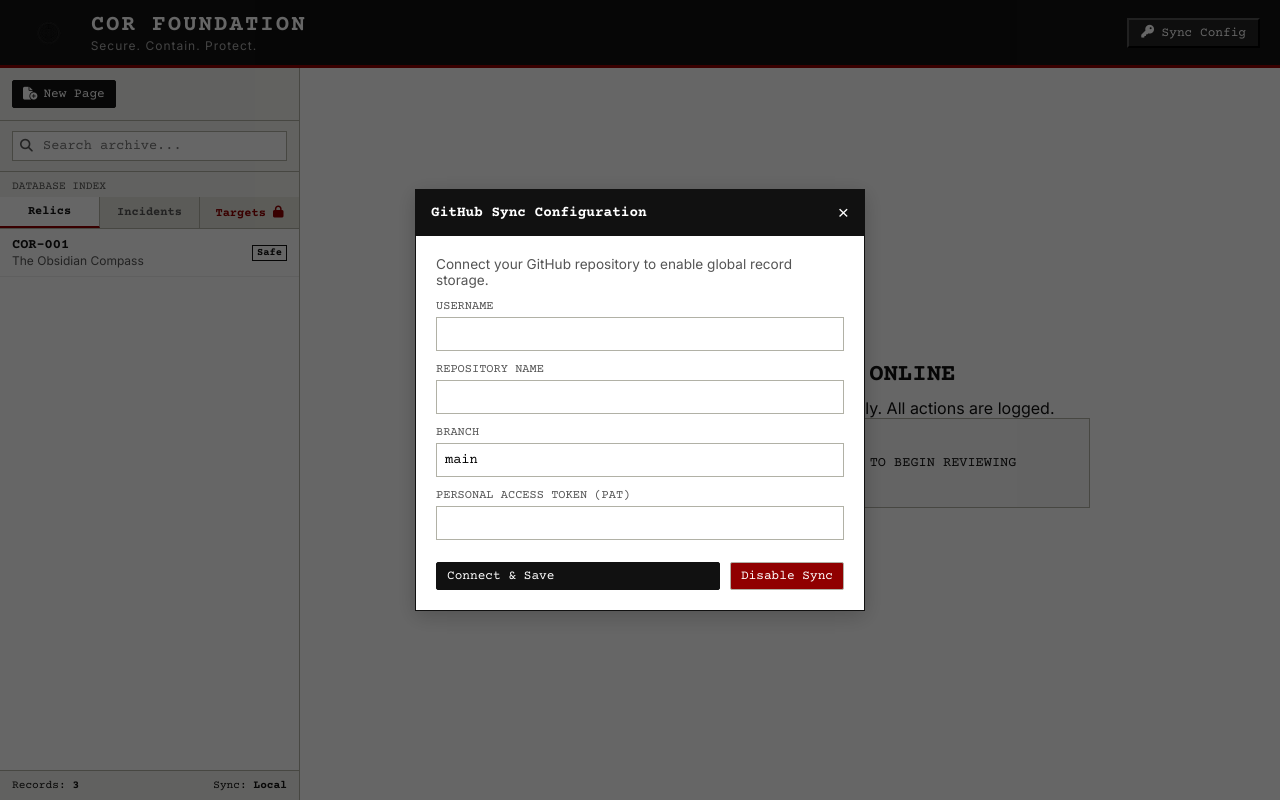
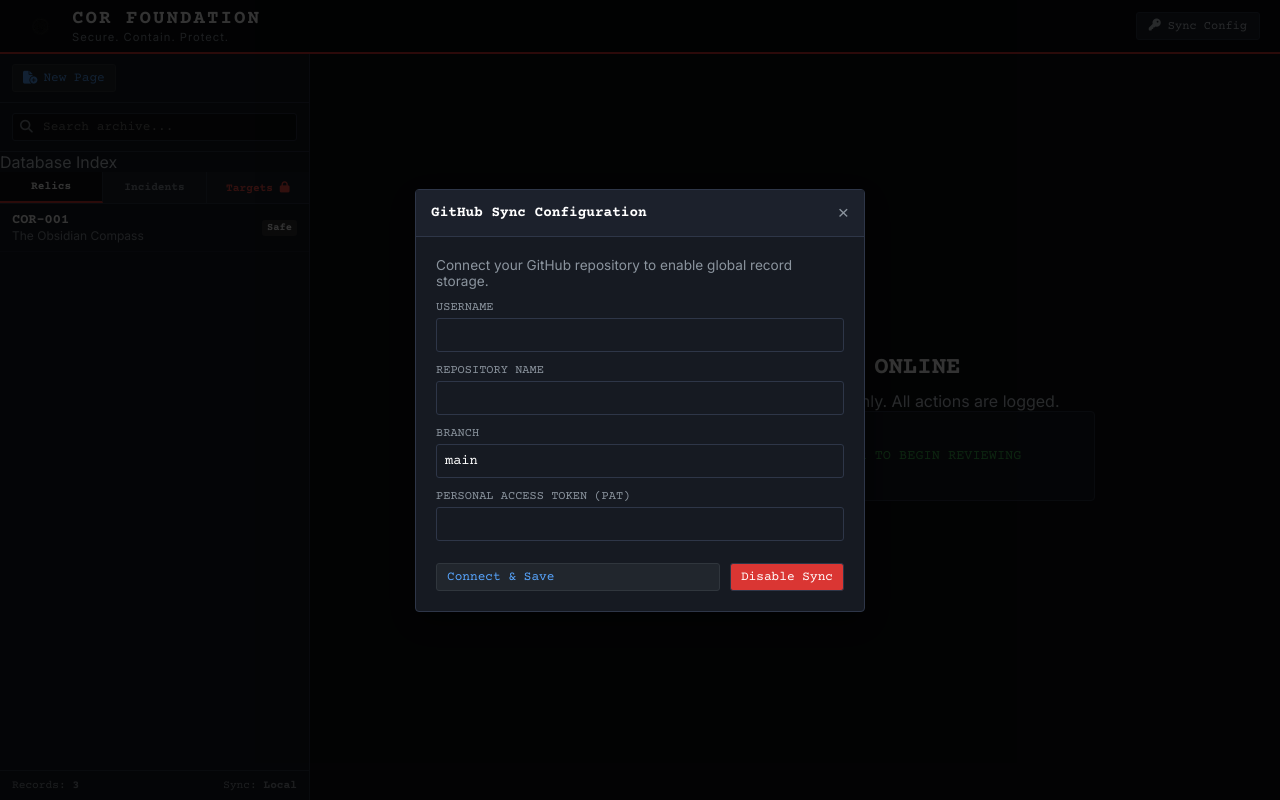
Before and after one commit to drumplex/drumplex.github.io, a plain HTML site: page index.html in a window 1280 px wide. Both pictures are taken after a click on the button "Sync Config". Drawn offline with nearby package versions, Linux system fonts and the light colour scheme.

Commit message:
Update style.css

```diff
--- a/style.css
+++ b/style.css
@@ -1,11 +1,11 @@
 :root {
-    --bg-primary: #ffffff;
-    --bg-secondary: #f4f4f0;
-    --bg-card: #e9e9e3;
-    --border-color: #b1b1a6;
-    --text-main: #111111;
-    --text-muted: #555555;
-    --accent-red: #900000;
+    --bg-primary: #0d0f12;
+    --bg-secondary: #161a22;
+    --bg-card: #1c212c;
+    --border-color: #2e3648;
+    --text-main: #c9d1d9;
+    --text-muted: #8b949e;
+    --accent-red: #da3633;
     --font-mono: 'Courier Prime', monospace;
     --font-sans: 'Inter', sans-serif;
 }
@@ -28,10 +28,10 @@ body {
 
 /* SCP Top Header */
 #scp-top-header {
-    background: #111;
+    background: #090b0e;
     color: #fff;
-    border-bottom: 3px solid var(--accent-red);
-    padding: 10px 20px;
+    border-bottom: 2px solid var(--accent-red);
+    padding: 8px 20px;
 }
 
 .header-content {
@@ -43,38 +43,43 @@ body {
 .logo-title-area {
     display: flex;
     align-items: center;
-    gap: 15px;
+    gap: 12px;
 }
 
 #site-logo {
-    height: 45px;
-    width: auto;
+    max-height: 40px;
+    max-width: 40px;
+    object-fit: contain;
+    border-radius: 4px;
 }
 
 .site-title-text h1 {
     font-family: var(--font-mono);
-    font-size: 1.4rem;
+    font-size: 1.2rem;
     letter-spacing: 2px;
+    color: #fff;
 }
 
 .site-title-text p {
-    font-size: 0.75rem;
-    color: #aaa;
+    font-size: 0.7rem;
+    color: var(--text-muted);
     letter-spacing: 1px;
 }
 
 .scp-top-btn {
-    background: #222;
-    border: 1px solid #44,4,4;
-    color: #fff;
+    background: var(--bg-card);
+    border: 1px solid var(--border-color);
+    color: var(--text-main);
     padding: 6px 12px;
     font-family: var(--font-mono);
-    font-size: 0.8rem;
+    font-size: 0.75rem;
     cursor: pointer;
+    border-radius: 3px;
 }
 
 .scp-top-btn:hover {
     background: var(--accent-red);
+    color: #fff;
 }
 
 #app-container {
@@ -85,7 +90,7 @@ body {
 
 /* Sidebar */
 #sidebar {
-    width: 300px;
+    width: 310px;
     background-color: var(--bg-secondary);
     border-right: 1px solid var(--border-color);
     display: flex;
@@ -93,16 +98,16 @@ body {
 }
 
 .sidebar-actions {
-    padding: 12px;
+    padding: 10px 12px;
     border-bottom: 1px solid var(--border-color);
 }
 
 .scp-btn {
-    background-color: #fff;
+    background-color: var(--bg-card);
     border: 1px solid var(--border-color);
     color: var(--text-main);
     padding: 6px 10px;
-    border-radius: 2px;
+    border-radius: 3px;
     cursor: pointer;
     font-family: var(--font-mono);
     font-size: 0.8rem;
@@ -112,18 +117,20 @@ body {
 }
 
 .scp-btn:hover {
-    background-color: #e2e2dc;
+    background-color: var(--border-color);
+    color: #fff;
 }
 
 .scp-btn.primary {
-    background-color: #111;
-    color: #fff;
-    border-color: #111;
+    background-color: #21262d;
+    color: #58a6ff;
+    border-color: #30363d;
     flex: 1;
 }
 
 .scp-btn.primary:hover {
-    background-color: var(--accent-red);
+    background-color: #1f6feb;
+    color: #fff;
 }
 
 .scp-btn.danger {
@@ -148,26 +155,20 @@ body {
 
 .search-box input {
     width: 100%;
-    background: #fff;
+    background: var(--bg-primary);
     border: 1px solid var(--border-color);
+    color: var(--text-main);
     padding: 6px 10px 6px 30px;
     font-family: var(--font-mono);
-    font-size: 0.85rem;
+    font-size: 0.8rem;
+    border-radius: 3px;
 }
 
 /* Category Tabs */
-.nav-section-title {
-    padding: 8px 12px 4px 12px;
-    font-family: var(--font-mono);
-    font-size: 0.7rem;
-    text-transform: uppercase;
-    color: var(--text-muted);
-}
-
 .category-tabs {
     display: flex;
     border-bottom: 1px solid var(--border-color);
-    background: #e5e5dc;
+    background: var(--bg-card);
 }
 
 .cat-tab {
@@ -176,7 +177,7 @@ body {
     border: none;
     padding: 8px 4px;
     font-family: var(--font-mono);
-    font-size: 0.75rem;
+    font-size: 0.7rem;
     font-weight: bold;
     cursor: pointer;
     text-align: center;
@@ -189,25 +190,24 @@ body {
 }
 
 .cat-tab.active {
-    background: #fff;
-    color: var(--text-main);
+    background: var(--bg-primary);
+    color: #fff;
     border-bottom: 2px solid var(--accent-red);
 }
 
 .cat-tab.locked {
-    color: var(--accent-red);
+    color: #f85149;
 }
 
 .relic-list {
     list-style: none;
     overflow-y: auto;
     flex: 1;
-    background: #fff;
 }
 
 .relic-item {
     padding: 8px 12px;
-    border-bottom: 1px solid #eee;
+    border-bottom: 1px solid rgba(46, 54, 72, 0.4);
     cursor: pointer;
     display: flex;
     justify-content: space-between;
@@ -215,17 +215,18 @@ body {
 }
 
 .relic-item:hover {
-    background-color: #f7f7f5;
+    background-color: rgba(255,255,255,0.03);
 }
 
 .relic-item.active {
-    background-color: #eaeae5;
-    border-left: 3px solid var(--accent-red);
+    background-color: rgba(88, 166, 255, 0.1);
+    border-left: 3px solid #58a6ff;
 }
 
 .r-id {
     font-family: var(--font-mono);
     font-weight: bold;
+    color: #fff;
     font-size: 0.85rem;
 }
 
@@ -237,11 +238,16 @@ body {
 .class-badge {
     font-family: var(--font-mono);
     font-size: 0.65rem;
-    padding: 1px 4px;
-    border: 1px solid #111;
-    background: #fff;
+    padding: 2px 5px;
+    border-radius: 3px;
     font-weight: bold;
+    background: #333;
+    color: #fff;
 }
+
+.class-safe { background: #238636; }
+.class-euclid { background: #9e6a03; }
+.class-keter { background: #da3633; }
 
 .sidebar-footer {
     padding: 8px 12px;
@@ -249,6 +255,7 @@ body {
     font-size: 0.7rem;
     font-family: var(--font-mono);
     background: var(--bg-secondary);
+    color: var(--text-muted);
 }
 
 .site-stats {
@@ -282,34 +289,37 @@ body {
 
 .terminal-welcome h2 {
     font-family: var(--font-mono);
+    color: #fff;
     margin-bottom: 10px;
 }
 
 .terminal-box {
-    background: #f9f9f9;
+    background: var(--bg-secondary);
     border: 1px solid var(--border-color);
     padding: 20px;
     text-align: left;
     font-family: var(--font-mono);
     font-size: 0.85rem;
+    color: #3fb950;
+    border-radius: 4px;
 }
 
 /* SCP Document Paper Style */
 .scp-document {
-    background-color: #ffffff;
+    background-color: #f4f4f0;
     color: #111;
     font-family: 'Times New Roman', Times, serif;
     padding: 40px;
-    border: 1px solid var(--border-color);
+    border-radius: 4px;
     max-width: 800px;
     margin: 0 auto 40px auto;
     line-height: 1.6;
-    box-shadow: 0 2px 10px rgba(0,0,0,0.05);
+    box-shadow: 0 4px 20px rgba(0,0,0,0.5);
 }
 
 .scp-document h1, .scp-document h2 {
     font-family: 'Times New Roman', serif;
-    border-bottom: 1px solid #111;
+    border-bottom: 1px solid #ccc;
     padding-bottom: 4px;
     margin-bottom: 15px;
 }
@@ -339,9 +349,10 @@ body {
     max-width: 500px;
     margin: auto;
     text-align: center;
-    border: 2px dashed var(--accent-red);
+    border: 1px solid var(--border-color);
     padding: 40px;
-    background: #fffdfd;
+    background: var(--bg-secondary);
+    border-radius: 6px;
 }
 
 .locked-icon {
@@ -352,12 +363,12 @@ body {
 
 .locked-container h2 {
     font-family: var(--font-mono);
-    color: var(--accent-red);
+    color: #fff;
     margin-bottom: 10px;
 }
 
 .locked-container p {
-    font-size: 0.9rem;
+    font-size: 0.85rem;
     color: var(--text-muted);
 }
 
@@ -371,6 +382,7 @@ body {
 
 .editor-header h2 {
     font-family: var(--font-mono);
+    color: #fff;
 }
 
 .editor-grid {
@@ -398,11 +410,13 @@ body {
 }
 
 .form-group input, .form-group select {
-    background: #fff;
+    background: var(--bg-secondary);
     border: 1px solid var(--border-color);
+    color: #fff;
     padding: 8px;
     font-family: var(--font-mono);
     font-size: 0.85rem;
+    border-radius: 3px;
 }
 
 .editor-layout {
@@ -420,12 +434,14 @@ body {
 
 .editor-pane textarea {
     flex: 1;
-    background: #fff;
+    background: var(--bg-secondary);
     border: 1px solid var(--border-color);
+    color: #fff;
     padding: 12px;
     font-family: var(--font-mono);
     font-size: 0.85rem;
     resize: none;
+    border-radius: 3px;
 }
 
 .preview-pane {
@@ -446,7 +462,7 @@ body {
     display: none;
     position: fixed;
     top: 0; left: 0; width: 100%; height: 100%;
-    background: rgba(0,0,0,0.6);
+    background: rgba(0,0,0,0.8);
     z-index: 2000;
     justify-content: center;
     align-items: center;
@@ -457,19 +473,21 @@ body {
 }
 
 .modal-content {
-    background: #fff;
-    border: 1px solid #111;
+    background: var(--bg-secondary);
+    border: 1px solid var(--border-color);
     width: 450px;
-    box-shadow: 0 5px 20px rgba(0,0,0,0.2);
+    border-radius: 4px;
+    box-shadow: 0 10px 30px rgba(0,0,0,0.5);
 }
 
 .modal-header {
-    background: #111;
+    background: var(--bg-card);
     color: #fff;
     padding: 12px 15px;
     display: flex;
     justify-content: space-between;
     align-items: center;
+    border-bottom: 1px solid var(--border-color);
 }
 
 .modal-header h3 {
@@ -480,7 +498,7 @@ body {
 .modal-close {
     background: none;
     border: none;
-    color: #fff;
+    color: var(--text-muted);
     font-size: 1.2rem;
     cursor: pointer;
 }
```
